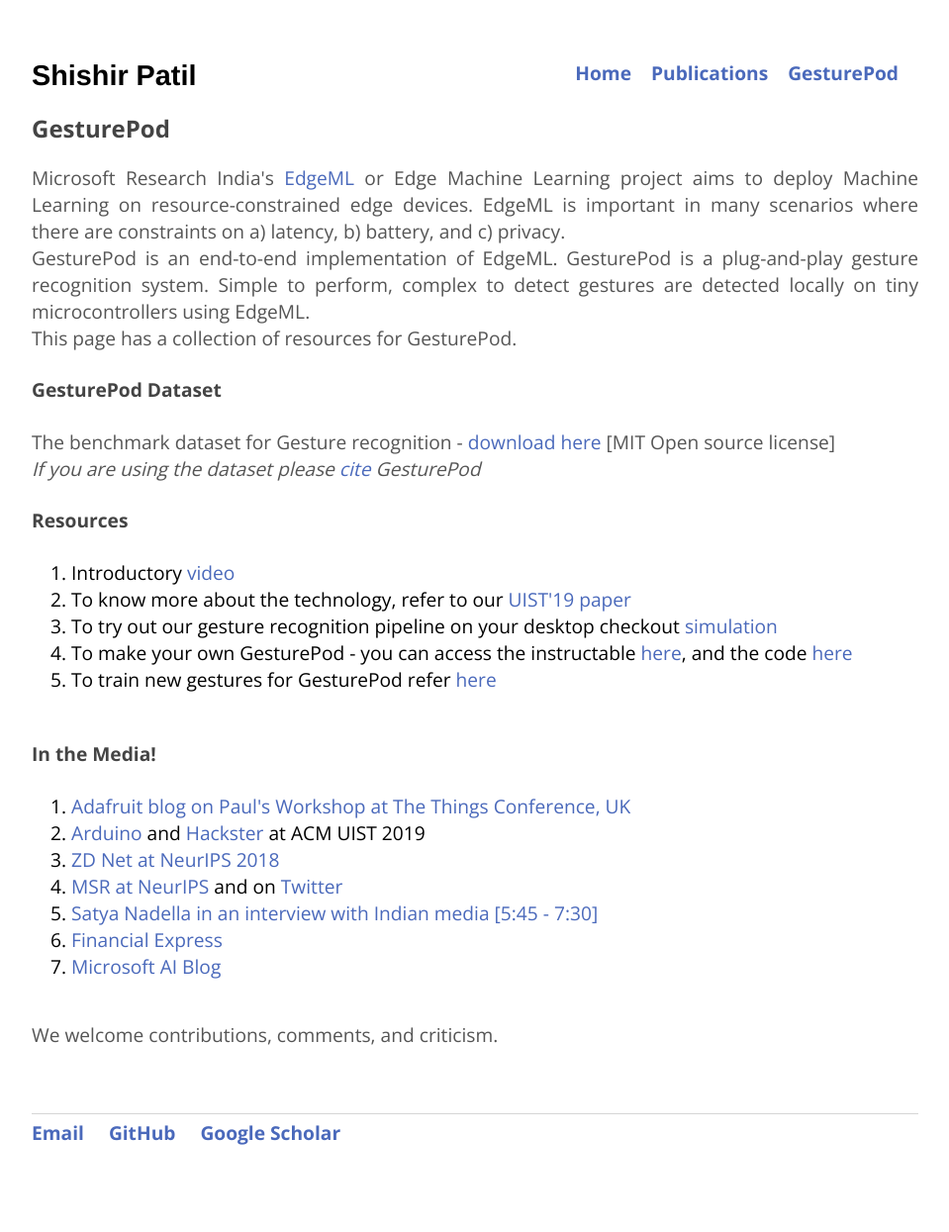
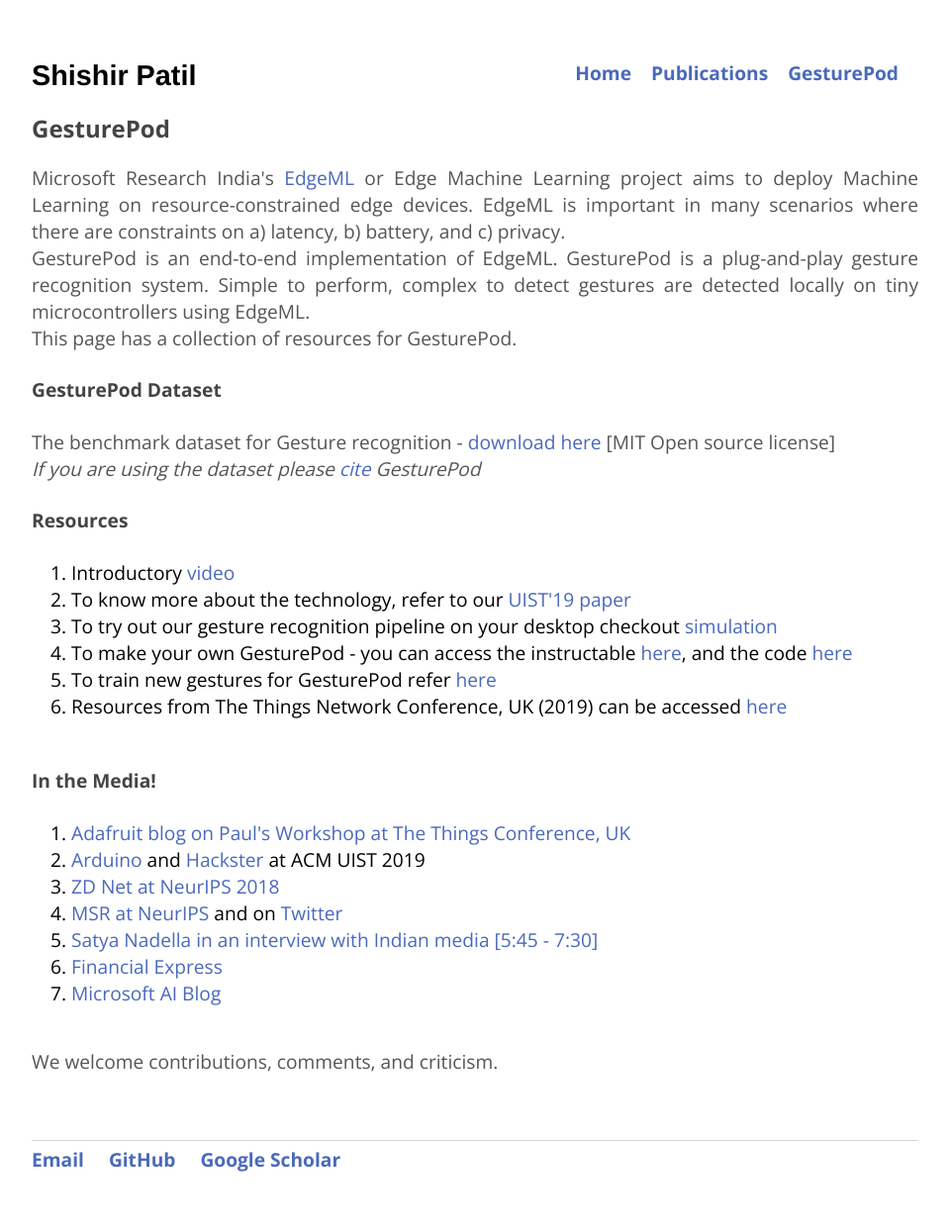
Before and after one commit to ShishirPatil/ShishirPatil.github.io, a Jekyll site: the page built from gesturepod/index.html, in a window 1280 px wide. Shown: the whole page at 99% size, without its empty margins (160-1119 px from the left). Built offline with Jekyll 4.4.1, drawn with Linux system fonts in a browser that asks for light colours; nearby versions of some CDN libraries; before the commit the page ends 1218 px from its top, so only the background shows below that.

Commit message:
Updating gesturepod to include The Things Network Conference UK

```diff
--- a/gesturepod/index.html
+++ b/gesturepod/index.html
@@ -29,6 +29,8 @@
 				<li>To try out our gesture recognition pipeline on your desktop checkout <a href="https://github.com/microsoft/EdgeML/tree/e70abf11fbf2cfbe82d8bd308f002da9d4f0f457/Applications/GesturePod/onComputer">simulation</a></li>
 				<li>To make your own GesturePod - you can access the instructable <a href="https://microsoft.github.io/EdgeML/Projects/GesturePod/instructable.html">here</a>, and the code <a href="https://github.com/microsoft/EdgeML/tree/e70abf11fbf2cfbe82d8bd308f002da9d4f0f457/Applications/GesturePod/onMKR1000">here</a></li>
 				<li>To train new gestures for GesturePod refer <a href="https://github.com/microsoft/EdgeML/tree/e70abf11fbf2cfbe82d8bd308f002da9d4f0f457/Applications/GesturePod/training">here</a></li>
+				<li>Resources from The Things Network Conference, UK (2019) can be accessed
+				<a href='https://github.com/PaulDFoster/GesturePod'>here</a></li>
 			</ol>
 			</br>
 
```
